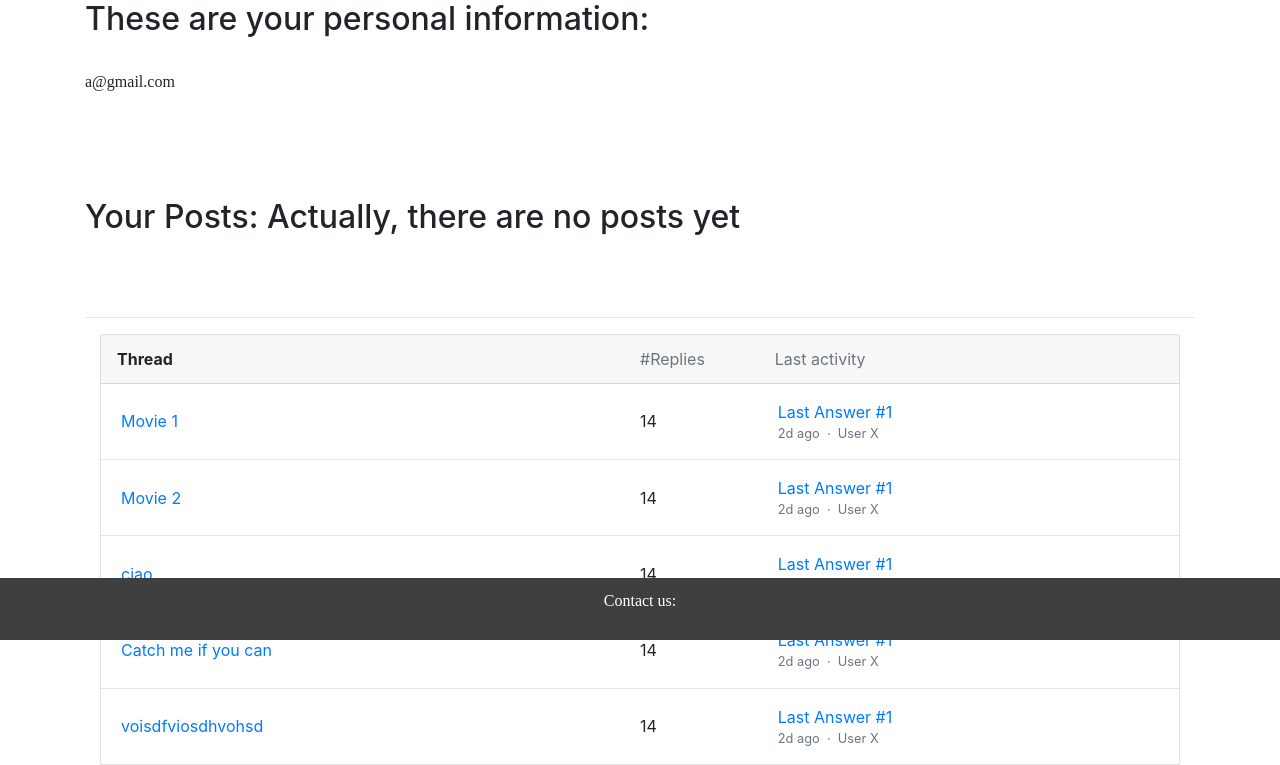
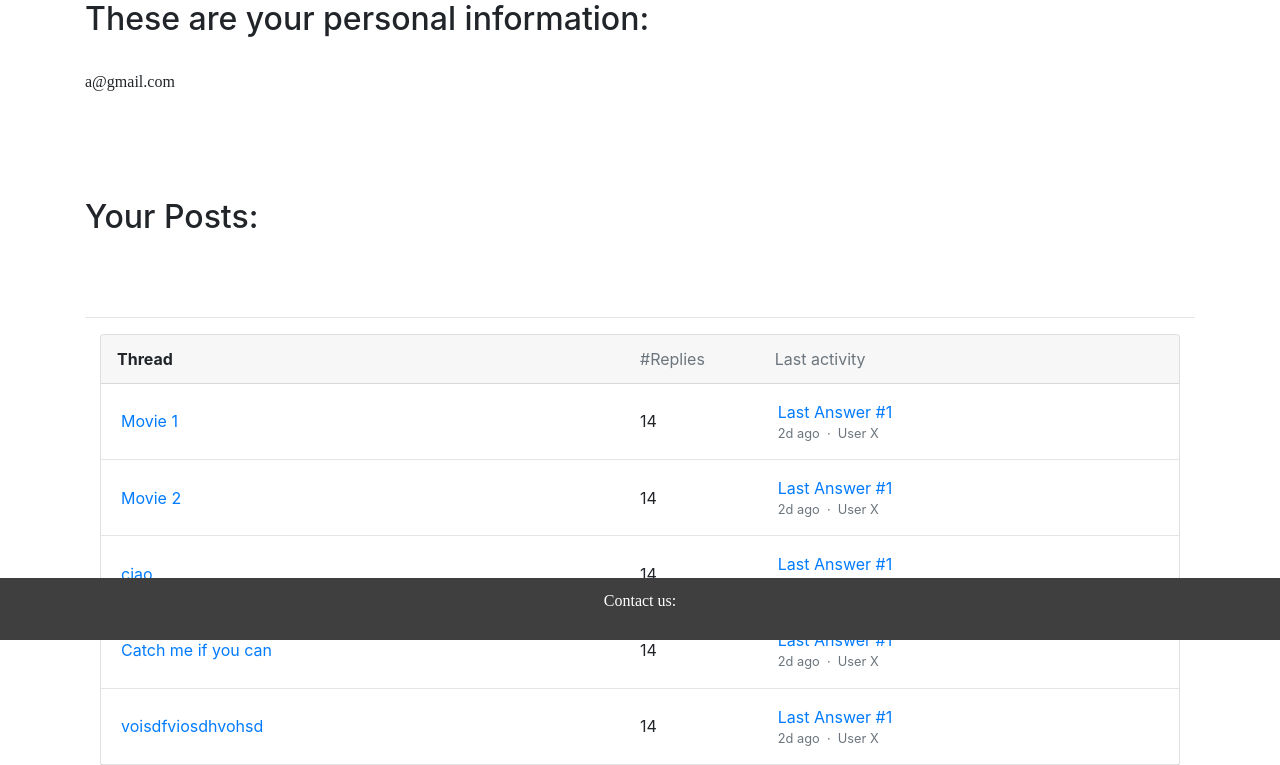
Before and after one commit to francescoopiccoli/Information-Security-Project, a Flask app: page /profile in a window 1280 px wide. Shown: the part 160-925 px from the top of the page. Run offline with Flask 2, Linux system fonts and the light colour scheme; a user stored in the database is signed in; data comes from the database, SQL or seed files in the repository; some libraries are stand-ins or nearby versions.

Commit message:
fixed small bug on profile

```diff
--- a/website/templates/profile.html
+++ b/website/templates/profile.html
@@ -9,7 +9,7 @@ content %}
 <p>{{user.email}}</p>
 <br>
 <h2 style="padding-bottom: 2em; padding-top: 2em;  margin: auto;
-">Your Posts: {% if posts|length < 1 %} Actually, there are no posts yet
+">Your Posts: {% if user.posts|length < 1 %} Actually, there are no posts yet
 {% endif %}</h2>
 
     <hr>
```
